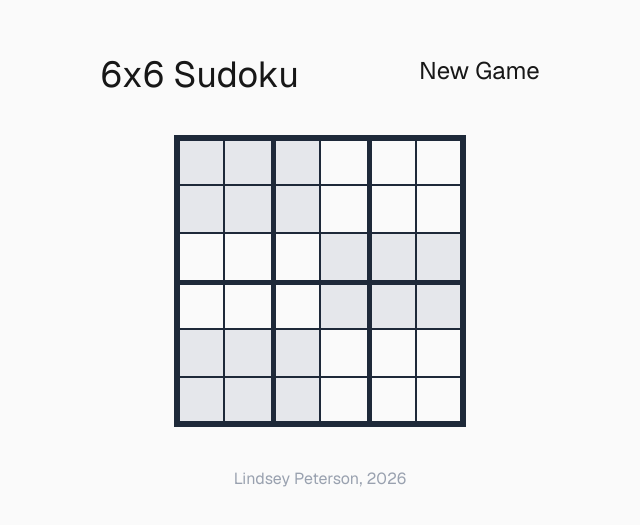
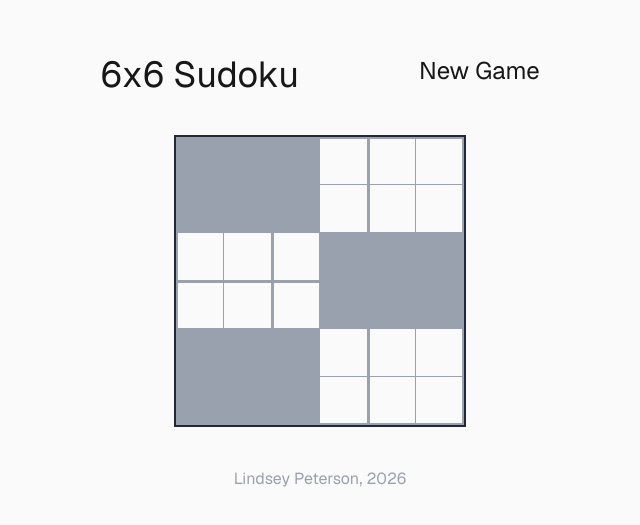
Before and after one commit to lindseyp555/sixsudoku, a Next.js app: page / in a window 1280 px wide. Shown: the part 127-652 px from the top of the page, without its empty margins (320-960 px from the left). Built offline with nearby package versions, Linux system fonts and the light colour scheme.

Commit message:
some more minor style adjustments

```diff
--- a/app/components/grid.tsx
+++ b/app/components/grid.tsx
@@ -10,10 +10,10 @@ export const Grid = () => {
         <div className="flex" key={row}>
           {Array.from({ length: cols }).map((_, col) => {
             // Determine bold borders for 2x3 sub-boxes
-            const borderTop = row % 3 === 0 ? "border-t-4" : "border-t";
-            const borderLeft = col % 2 === 0 ? "border-l-4" : "border-l";
-            const borderRight = col === cols - 1 ? "border-r-4" : "border-r";
-            const borderBottom = row === rows - 1 ? "border-b-4" : "border-b";
+            const borderTop = row % 3 === 0 ? "border-t-2" : "border-t-0.5";
+            const borderLeft = col % 2 === 0 ? "border-l-2" : "border-l-0.5";
+            const borderRight = col === cols - 1 ? "border-r-2" : "border-r";
+            const borderBottom = row === rows - 1 ? "border-b-2" : "border-b";
 
             // Shaded background for alternating 3x2 sub-boxes
             const rowBlock = Math.floor(row / 2);
@@ -23,8 +23,8 @@ export const Grid = () => {
             return (
               <div
                 key={`${row}-${col}`}
-                className={`${borderTop} ${borderLeft} ${borderRight} ${borderBottom} border-gray-800 w-12 h-12 flex items-center justify-center ${
-                  isShaded ? "bg-gray-200 dark:bg-gray-700" : ""
+                className={`${borderTop} ${borderLeft} ${borderRight} ${borderBottom} border-gray-400 w-12 h-12 flex items-center justify-center ${
+                  isShaded ? "bg-gray-400 dark:bg-gray-800" : ""
                 }`}
               >
                 {/* Optional number goes here */}
```
